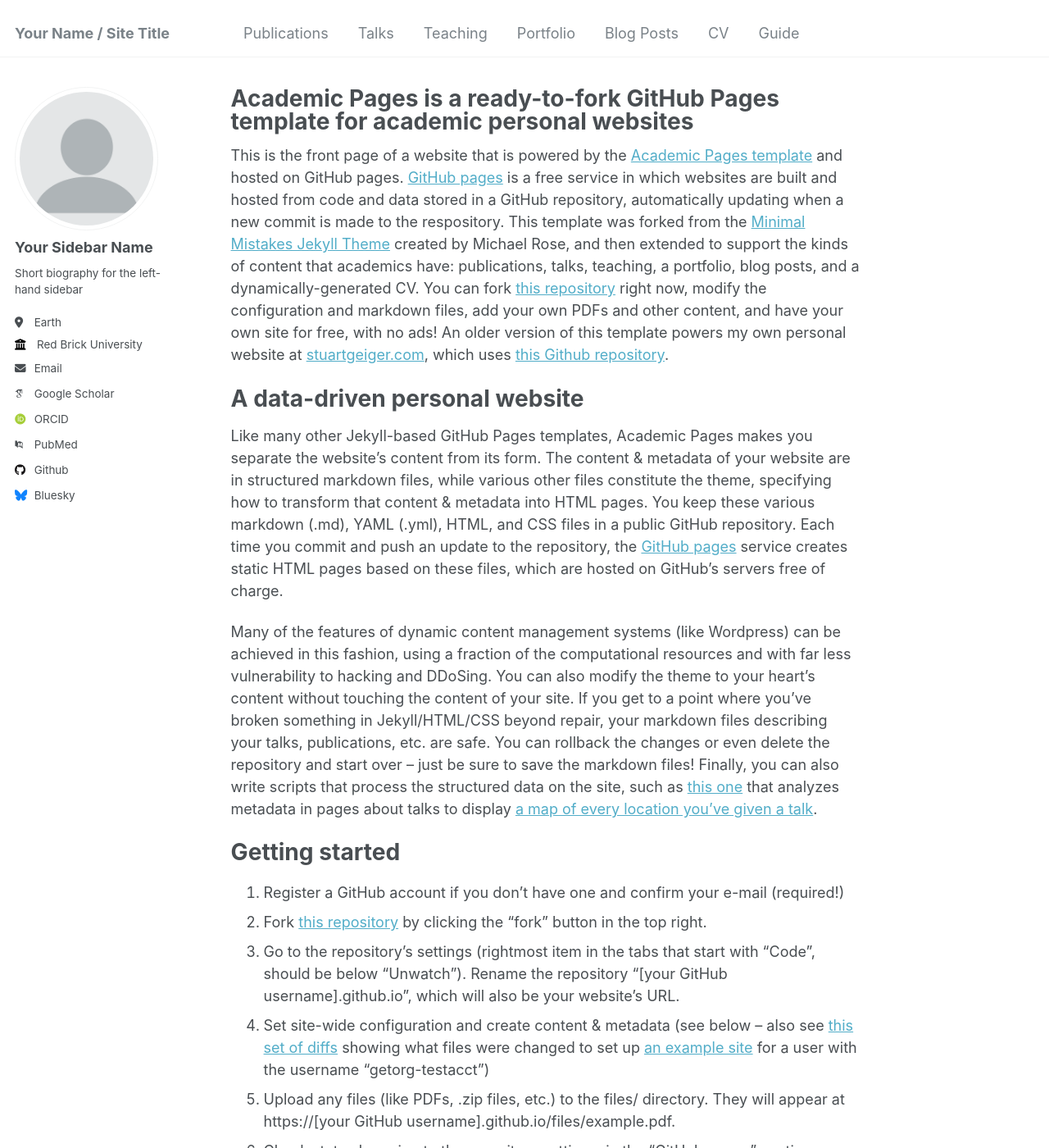
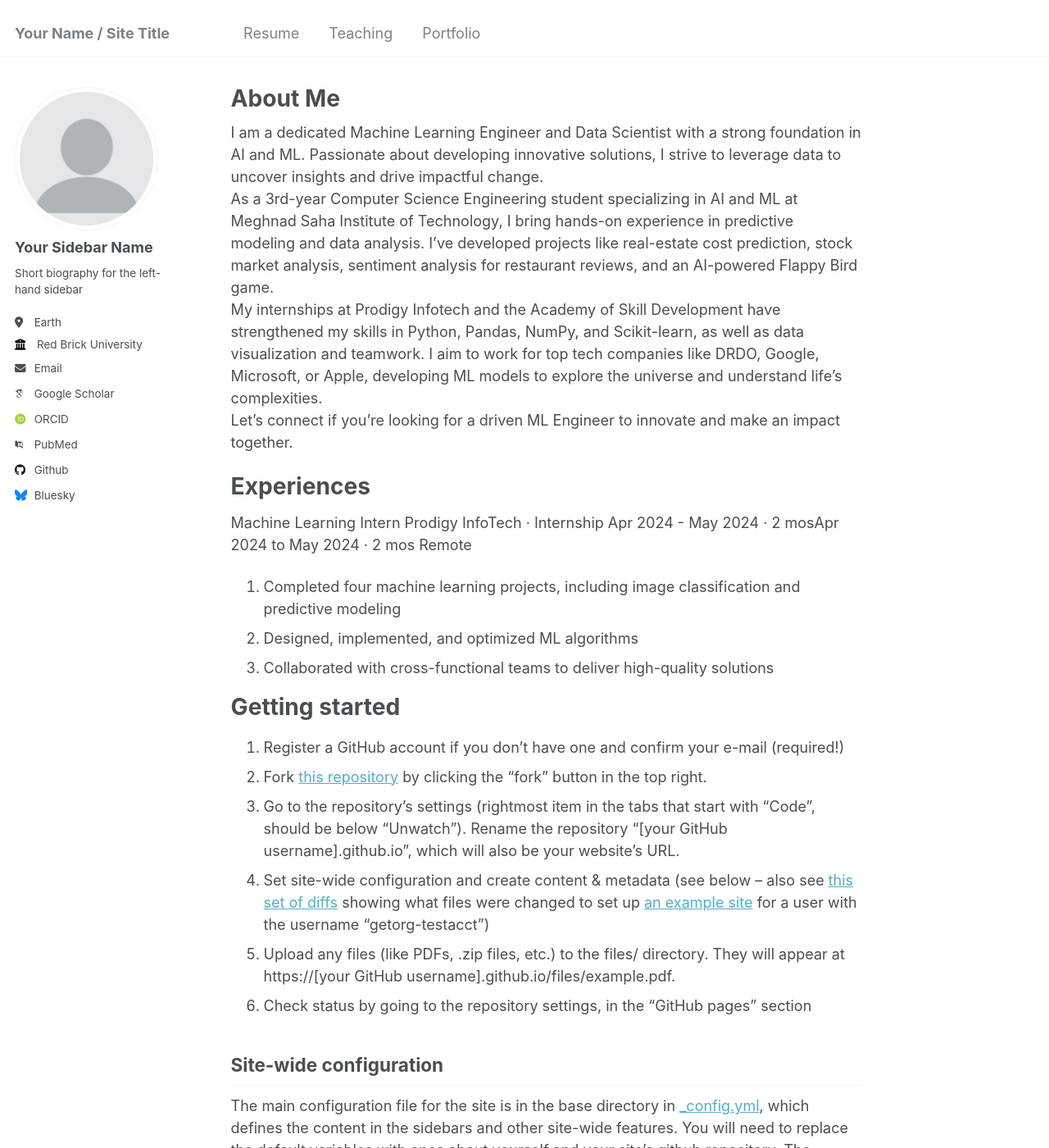
Before and after one commit to Nexalyze/Nexalyze.github.io, a Jekyll site: the page built from _pages/about.md, in a window 1280 px wide and 1400 px high. Shown: the whole window at 82% size. Built offline with Jekyll 4.4.1, drawn with Linux system fonts in a browser that asks for light colours; some web fonts are replaced.

Commit message:
Changed about me and navigation

```diff
--- a/_data/navigation.yml
+++ b/_data/navigation.yml
@@ -1,10 +1,13 @@
 # main links links
 main:
-  - title: "Publications"
-    url: /publications/
+  #- title: "Publications"
+  # url: /publications/
 
-  - title: "Talks"
-    url: /talks/
+  - title: "Resume"
+    url: /cv/
+
+  #- title: "Talks"
+  # url: /talks/
 
   - title: "Teaching"
     url: /teaching/
@@ -12,11 +15,9 @@ main:
   - title: "Portfolio"
     url: /portfolio/
 
-  - title: "Blog Posts"
-    url: /year-archive/
+  #- title: "Blog Posts"
+  #  url: /year-archive/
 
-  - title: "CV"
-    url: /cv/
 
-  - title: "Guide"
-    url: /markdown/
+  #- title: "Guide"
+  #  url: /markdown/
--- a/_pages/about.md
+++ b/_pages/about.md
@@ -1,19 +1,30 @@
 ---
 permalink: /
-title: "Academic Pages is a ready-to-fork GitHub Pages template for academic personal websites"
+title: "About Me"
 author_profile: true
 redirect_from:
   - /about/
   - /about.html
 ---
 
-This is the front page of a website that is powered by the [Academic Pages template](https://github.com/academicpages/academicpages.github.io) and hosted on GitHub pages. [GitHub pages](https://pages.github.com) is a free service in which websites are built and hosted from code and data stored in a GitHub repository, automatically updating when a new commit is made to the respository. This template was forked from the [Minimal Mistakes Jekyll Theme](https://mmistakes.github.io/minimal-mistakes/) created by Michael Rose, and then extended to support the kinds of content that academics have: publications, talks, teaching, a portfolio, blog posts, and a dynamically-generated CV. You can fork [this repository](https://github.com/academicpages/academicpages.github.io) right now, modify the configuration and markdown files, add your own PDFs and other content, and have your own site for free, with no ads! An older version of this template powers my own personal website at [stuartgeiger.com](http://stuartgeiger.com), which uses [this Github repository](https://github.com/staeiou/staeiou.github.io).
+I am a dedicated Machine Learning Engineer and Data Scientist with a strong foundation in AI and ML. Passionate about developing innovative solutions, I strive to leverage data to uncover insights and drive impactful change.
+<br>
+As a 3rd-year Computer Science Engineering student specializing in AI and ML at Meghnad Saha Institute of Technology, I bring hands-on experience in predictive modeling and data analysis. I've developed projects like real-estate cost prediction, stock market analysis, sentiment analysis for restaurant reviews, and an AI-powered Flappy Bird game.
+<br>
+My internships at Prodigy Infotech and the Academy of Skill Development have strengthened my skills in Python, Pandas, NumPy, and Scikit-learn, as well as data visualization and teamwork. I aim to work for top tech companies like DRDO, Google, Microsoft, or Apple, developing ML models to explore the universe and understand life's complexities.
+<br>
+Let's connect if you're looking for a driven ML Engineer to innovate and make an impact together.
+<br>
 
-A data-driven personal website
+Experiences
 ======
-Like many other Jekyll-based GitHub Pages templates, Academic Pages makes you separate the website's content from its form. The content & metadata of your website are in structured markdown files, while various other files constitute the theme, specifying how to transform that content & metadata into HTML pages. You keep these various markdown (.md), YAML (.yml), HTML, and CSS files in a public GitHub repository. Each time you commit and push an update to the repository, the [GitHub pages](https://pages.github.com/) service creates static HTML pages based on these files, which are hosted on GitHub's servers free of charge.
-
-Many of the features of dynamic content management systems (like Wordpress) can be achieved in this fashion, using a fraction of the computational resources and with far less vulnerability to hacking and DDoSing. You can also modify the theme to your heart's content without touching the content of your site. If you get to a point where you've broken something in Jekyll/HTML/CSS beyond repair, your markdown files describing your talks, publications, etc. are safe. You can rollback the changes or even delete the repository and start over -- just be sure to save the markdown files! Finally, you can also write scripts that process the structured data on the site, such as [this one](https://github.com/academicpages/academicpages.github.io/blob/master/talkmap.ipynb) that analyzes metadata in pages about talks to display [a map of every location you've given a talk](https://academicpages.github.io/talkmap.html).
+Machine Learning Intern
+Prodigy InfoTech · Internship
+Apr 2024 - May 2024 · 2 mosApr 2024 to May 2024 · 2 mos
+Remote
+1. Completed four machine learning projects, including image classification and predictive modeling
+1. Designed, implemented, and optimized ML algorithms
+1. Collaborated with cross-functional teams to deliver high-quality solutions
 
 Getting started
 ======
```
